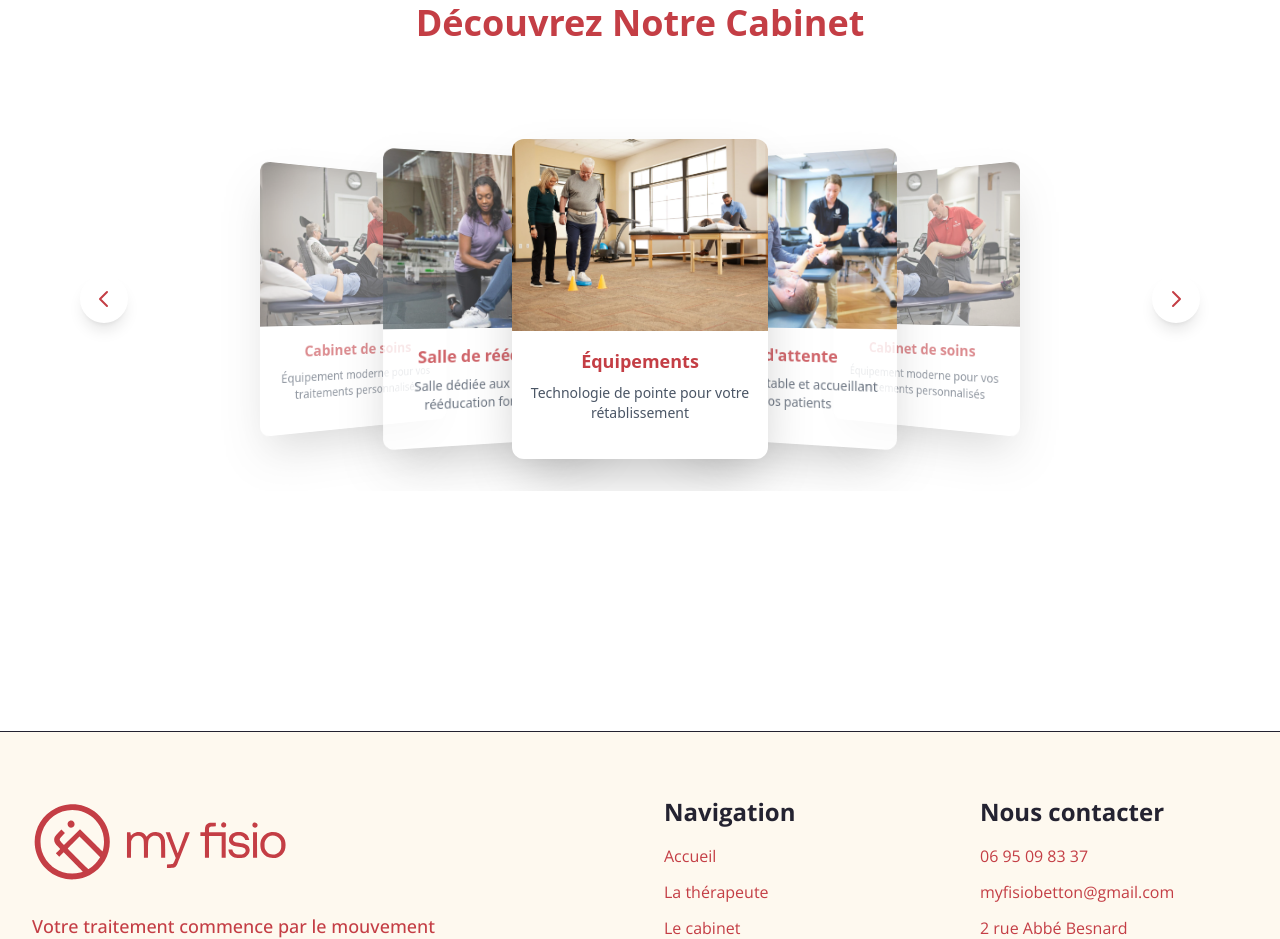
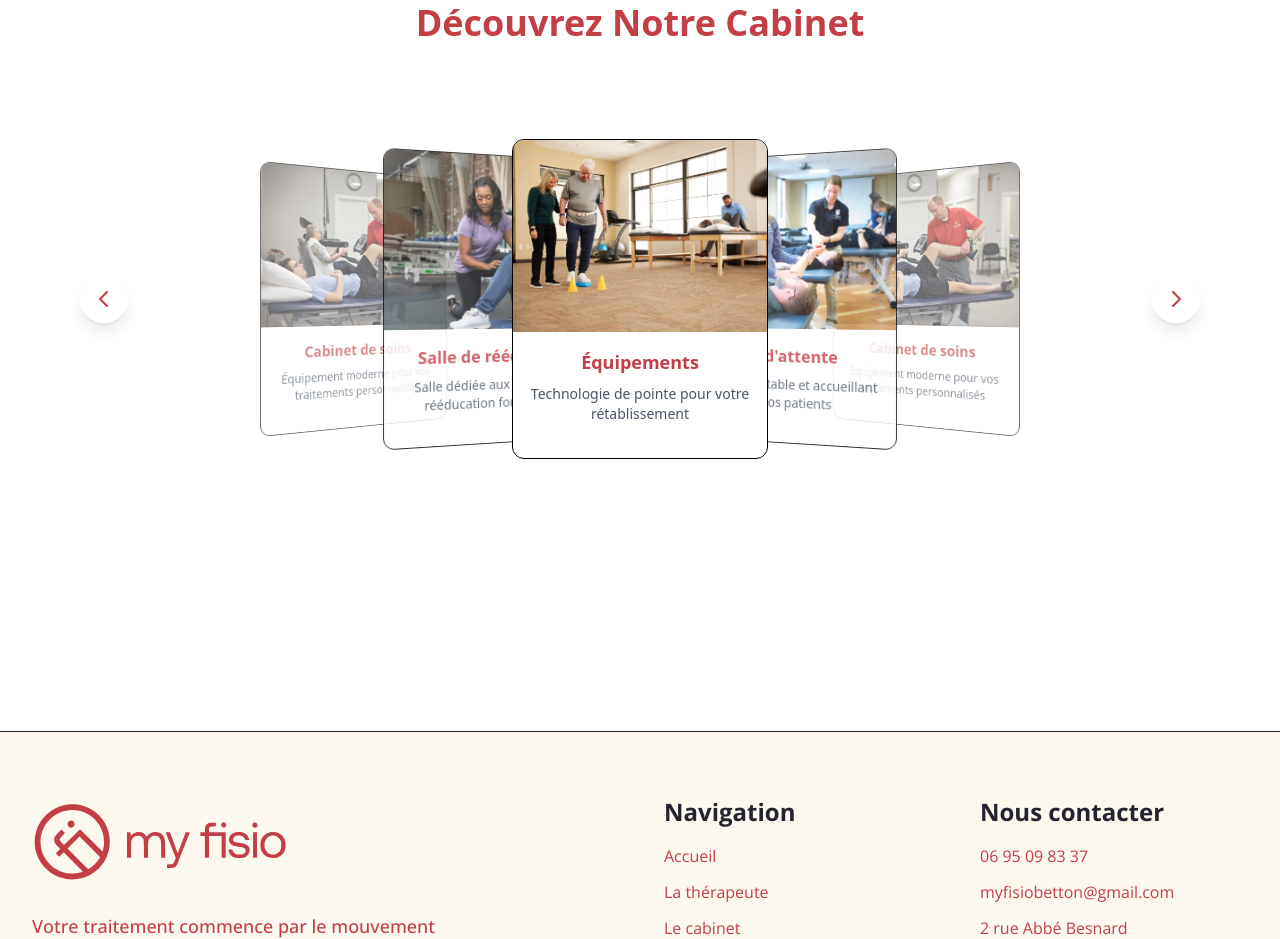
Before and after one commit to Siixo/siixo.github.io, an Astro site: page / in a window 1280 px wide. Shown: the part 4198-5137 px from the top of the page. Built offline with nearby package versions, Linux system fonts and the light colour scheme; Astro itself is replaced by a stand-in of ours.

Commit message:
small reponsive tweaks

```diff
--- a/src/components/Accueil.astro
+++ b/src/components/Accueil.astro
@@ -234,7 +234,7 @@ import 'aos/dist/aos.css';
 
                 <!-- Slide 1 -->
                 <div class="coverflow-slide absolute transition-all duration-500 ease-out cursor-pointer" data-index="0">
-                    <div class="slide-content bg-white rounded-xl shadow-2xl overflow-hidden w-64 h-80">
+                    <div class="slide-content bg-white rounded-xl border border-black overflow-hidden w-64 h-80">
                         <img src="/gallerie1.jpg" alt="Salle d'attente" class="w-full h-48 object-cover">
                         <div class="p-4 text-center">
                             <h3 class="text-lg font-semibold text-pink mb-2">Salle d'attente</h3>
@@ -245,7 +245,7 @@ import 'aos/dist/aos.css';
 
                 <!-- Slide 2 -->
                 <div class="coverflow-slide absolute transition-all duration-500 ease-out cursor-pointer" data-index="1">
-                    <div class="slide-content bg-white rounded-xl shadow-2xl overflow-hidden w-64 h-80">
+                    <div class="slide-content bg-white rounded-xl border border-black overflow-hidden w-64 h-80">
                         <img src="/gallerie2.jpg" alt="Cabinet de soins" class="w-full h-48 object-cover">
                         <div class="p-4 text-center">
                             <h3 class="text-lg font-semibold text-pink mb-2">Cabinet de soins</h3>
@@ -256,7 +256,7 @@ import 'aos/dist/aos.css';
 
                 <!-- Slide 3 -->
                 <div class="coverflow-slide absolute transition-all duration-500 ease-out cursor-pointer" data-index="2">
-                    <div class="slide-content bg-white rounded-xl shadow-2xl overflow-hidden w-64 h-80">
+                    <div class="slide-content bg-white rounded-xl border border-black overflow-hidden w-64 h-80">
                         <img src="/gallerie3.jpg" alt="Salle de rééducation" class="w-full h-48 object-cover">
                         <div class="p-4 text-center">
                             <h3 class="text-lg font-semibold text-pink mb-2">Salle de rééducation</h3>
@@ -267,7 +267,7 @@ import 'aos/dist/aos.css';
 
                 <!-- Slide 4 -->
                 <div class="coverflow-slide absolute transition-all duration-500 ease-out cursor-pointer" data-index="3">
-                    <div class="slide-content bg-white rounded-xl shadow-2xl overflow-hidden w-64 h-80">
+                    <div class="slide-content bg-white rounded-xl border border-black overflow-hidden w-64 h-80">
                         <img src="/gallerie4.jpg" alt="Équipements" class="w-full h-48 object-cover">
                         <div class="p-4 text-center">
                             <h3 class="text-lg font-semibold text-pink mb-2">Équipements</h3>
```
